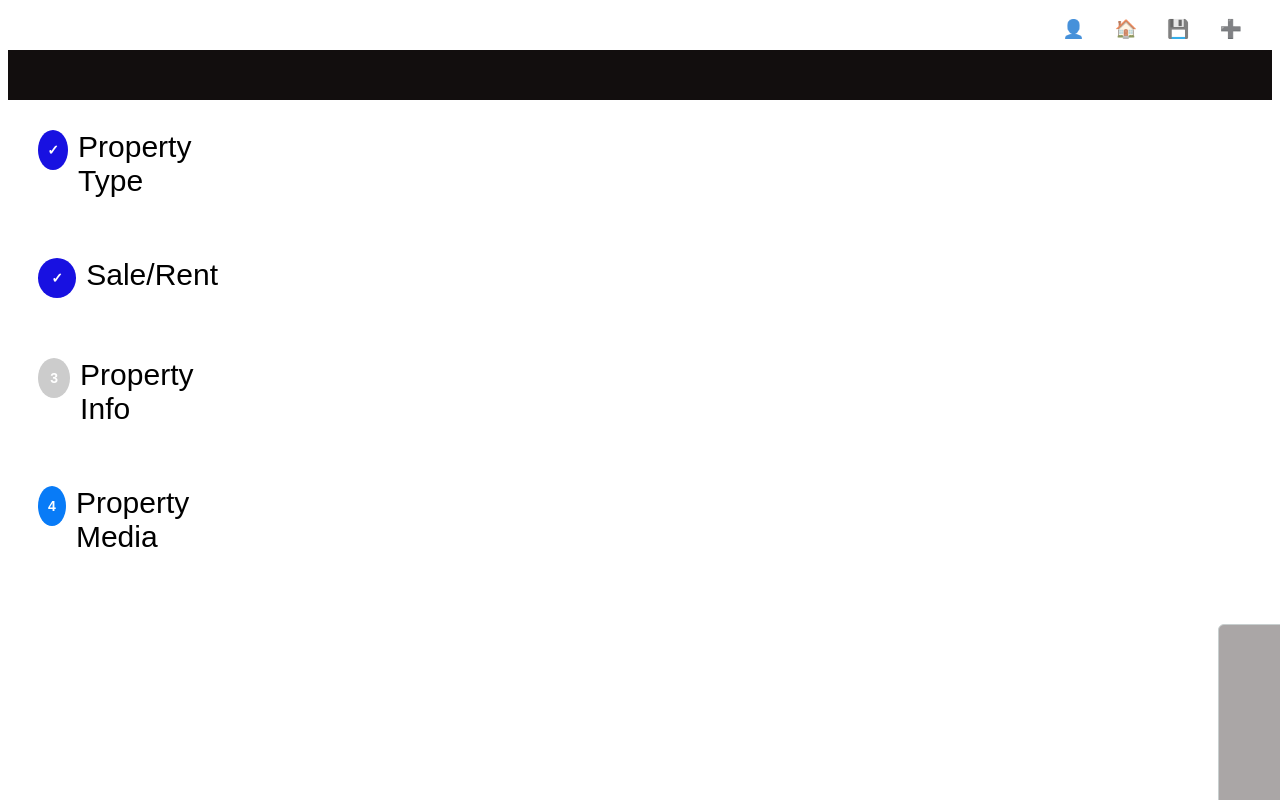
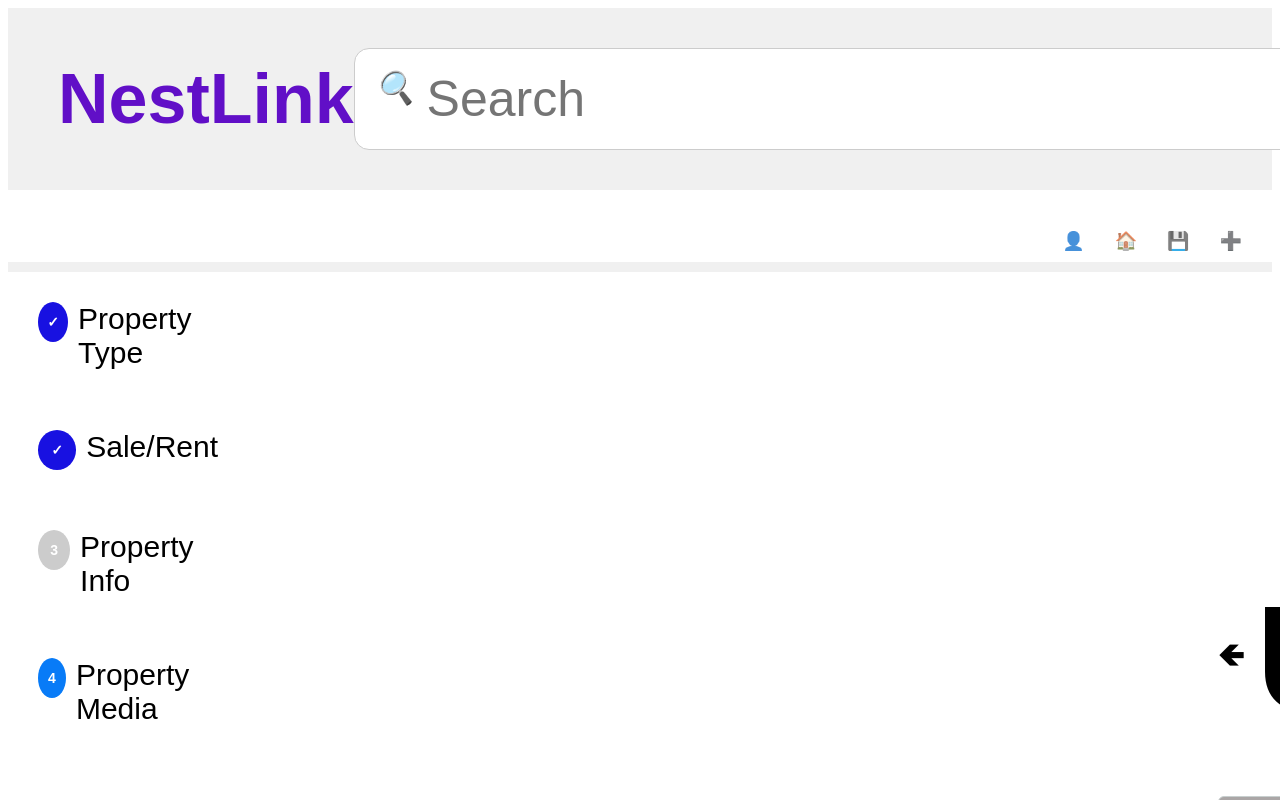
Before and after one commit to MbahLesky/Home-Finder, a React (Create React App) app: page / in a window 1280 px wide. Shown: the top 800 px of the page. Built offline with nearby package versions, Linux system fonts and the light colour scheme.

Commit message:
media-upload-page

```diff
--- a/src/layouts/PropertyMediaUpload.css
+++ b/src/layouts/PropertyMediaUpload.css
@@ -10,7 +10,7 @@
   align-items: center;
   background: #fff;
   padding: 10px 30px 10px 0;
-  border-bottom: 50px solid #120e0e;
+  border-bottom: 10px solid #f0f0f0;
 }
 
 .pmu-nav-icons {
@@ -20,7 +20,7 @@
 
 .pmu-nav-icon {
   font-size: 18px;
-  color: #333;
+  color: #312c2c;
   cursor: pointer;
   opacity: 0.8;
 }
--- a/src/layouts/PropertyMediaUpload.jsx
+++ b/src/layouts/PropertyMediaUpload.jsx
@@ -18,6 +18,8 @@ const sideSteps = [
 export default function PropertyMediaUpload() {
   const [photos, setPhotos] = useState([]);
   const [video, setVideo] = useState(null);
+  const [uploading, setUploading] = useState(false);
+  const [uploadMessage, setUploadMessage] = useState("");
 
   const handlePhotoSelect = (e) => {
     const files = Array.from(e.target.files).slice(0, 6);
@@ -26,6 +28,38 @@ export default function PropertyMediaUpload() {
 
   const handleVideoSelect = (e) => {
     setVideo(e.target.files[0]);
+  };
+
+  const handleUpload = async () => {
+    if (photos.length === 0 && !video) {
+      setUploadMessage("Please select images or a video to upload.");
+      return;
+    }
+    setUploading(true);
+    setUploadMessage("");
+    const formData = new FormData();
+    photos.forEach((photo, idx) => {
+      formData.append(`images`, photo);
+    });
+    if (video) {
+      formData.append("video", video);
+    }
+    try {
+      const response = await fetch("/api/upload", {
+        method: "POST",
+        body: formData,
+      });
+      if (response.ok) {
+        setUploadMessage("Upload successful!");
+        setPhotos([]);
+        setVideo(null);
+      } else {
+        setUploadMessage("Upload failed. Please try again.");
+      }
+    } catch (error) {
+      setUploadMessage("Error uploading files.");
+    }
+    setUploading(false);
   };
 
   return (
@@ -49,7 +83,10 @@ export default function PropertyMediaUpload() {
           </div>
         </aside>
         <main className="pmu-content">
-          <h1 className="pmu-title">Upload media for the property</h1>
+          <h1 className="pmu-title" style={{ display: 'flex', alignItems: 'center', gap: '12px' }}>
+            <span style={{ cursor: 'pointer', fontSize: '32px' }} title="Go Back">🡸</span>
+            Upload media for the property
+          </h1>
           <div className="pmu-photo-section">
             <div className="pmu-photo-grid">
               {photos.length > 0
@@ -90,7 +127,10 @@ export default function PropertyMediaUpload() {
               </label>
               <button className="pmu-btn pmu-clear" onClick={() => setVideo(null)}>Clear Video</button>
             </div>
-            <button className="pmu-btn pmu-upload">Upload</button>
+            <button className="pmu-btn pmu-upload" onClick={handleUpload} disabled={uploading}>
+              {uploading ? "Uploading..." : "Upload"}
+            </button>
+            {uploadMessage && <div className="pmu-upload-message">{uploadMessage}</div>}
           </div>
         </main>
       </div>
--- /dev/null
+++ b/src/layouts/TopBar.css
@@ -0,0 +1,84 @@
+.top-bar-container {
+  display: flex;
+  justify-content: space-between;
+  align-items: center;
+  padding: 40px 50px;
+  background-color: #f0f0f0; /* A light grey background */
+  border-bottom: 30px solid #fff; /* A subtle bottom border */
+  font-family: Arial, sans-serif;
+}
+
+.top-bar-left,
+.top-bar-center,
+.top-bar-right {
+  display: flex;
+  align-items: center;
+}
+
+.logo {
+  font-size: 70px;
+  font-weight: bold;
+  color: #610fc7;
+}
+
+.search-bar {
+  display: flex;
+  align-items: center;
+  background-color: #fff;
+  border: 1px solid #ccc;
+  border-radius: 15px;
+  padding: 20px 20px;
+  padding-right: 1000px;
+  width: 400px;
+  position: relative;
+}
+
+.search-icon {
+  margin-right: 12px;
+  font-size: 32px;
+  color: #230dc7;
+  align-self: flex-start;
+}
+/* Make input fill the rest of the search bar */
+.search-bar input[type="text"] {
+  flex: 1;
+  border: none;
+  outline: none;
+  font-size: 50px;
+  background: transparent;
+  padding-left: 0;
+}
+
+.search-bar input {
+  border: none;
+  outline: none;
+  width: 100%;
+  font-size: 160px;
+}
+
+.top-bar-right {
+  gap: 15px;
+}
+
+.icon-wrapper,
+.profile-icon {
+  background-color: #556cff; /* A blue background for the icon */
+  color: white;
+  border-radius: 50%;
+  width: 100px;
+  height: 100px;
+  display: flex;
+  justify-content: center;
+  align-items: center;
+  cursor: pointer;
+}
+
+.profile-icon {
+  background-color: #fff; /* A grey background for the profile icon */
+  color: #7d7474;
+}
+
+.heart-icon,
+.profile-img {
+  font-size: 60px;
+}
--- /dev/null
+++ b/src/layouts/TopBar.jsx
@@ -0,0 +1,28 @@
+import React from 'react';
+import './TopBar.css'; // Make sure the path is correct
+
+const TopBar = () => {
+  return (
+    <div className="top-bar-container">
+      <div className="top-bar-left">
+        <span className="logo">NestLink</span>
+      </div>
+      <div className="top-bar-center">
+        <div className="search-bar">
+          <i className="search-icon">🔍</i>
+          <input type="text" placeholder="Search" />
+        </div>
+      </div>
+      <div className="top-bar-right">
+        <div className="icon-wrapper">
+          <i className="heart-icon">❤️</i>
+        </div>
+        <div className="profile-icon">
+          <i className="profile-img">👤</i>
+        </div>
+      </div>
+    </div>
+  );
+};
+
+export default TopBar;
--- a/src/pages/HomePage.jsx
+++ b/src/pages/HomePage.jsx
@@ -1,10 +1,10 @@
 
 import PropertyMediaUpload from '../layouts/PropertyMediaUpload';
-
+import TopBar from '../layouts/TopBar';
 function HomePage() {
     return (
         <div>
-
+           <TopBar />
             <PropertyMediaUpload />
         </div>
     )
```
